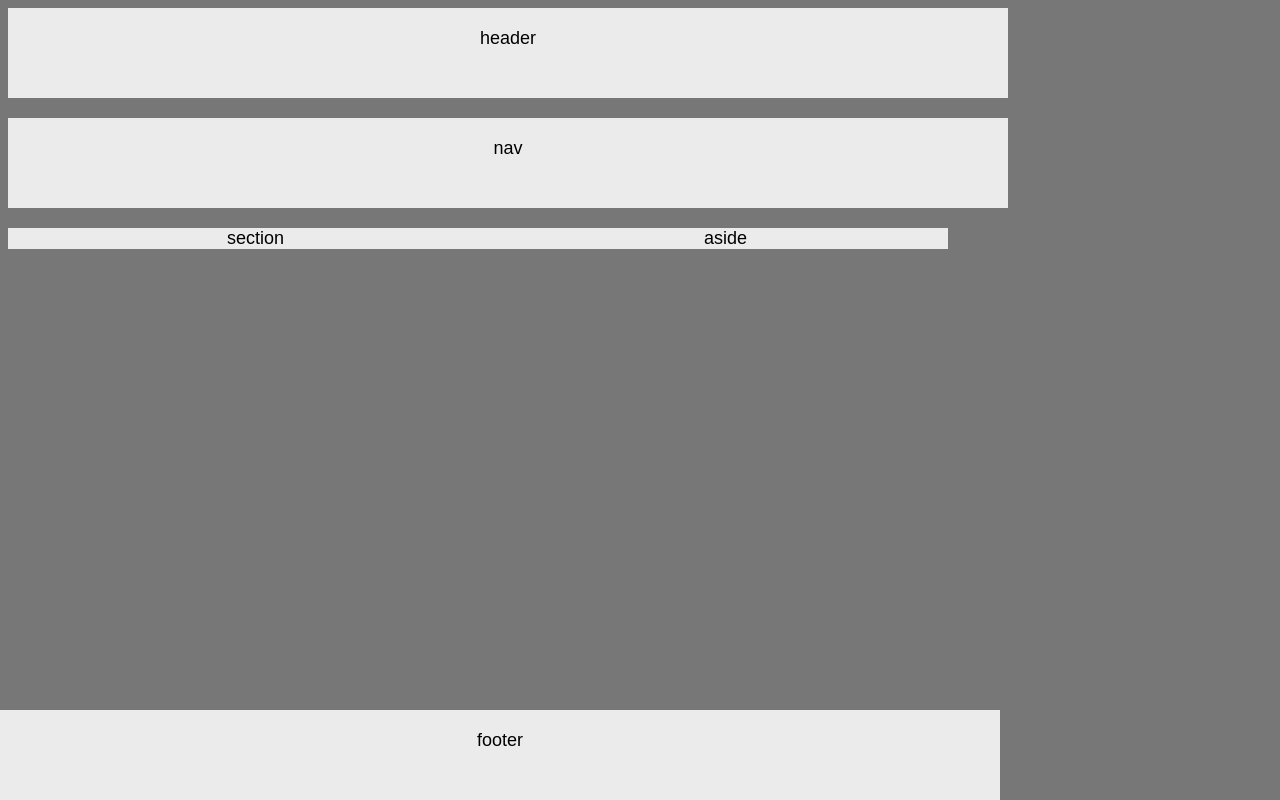
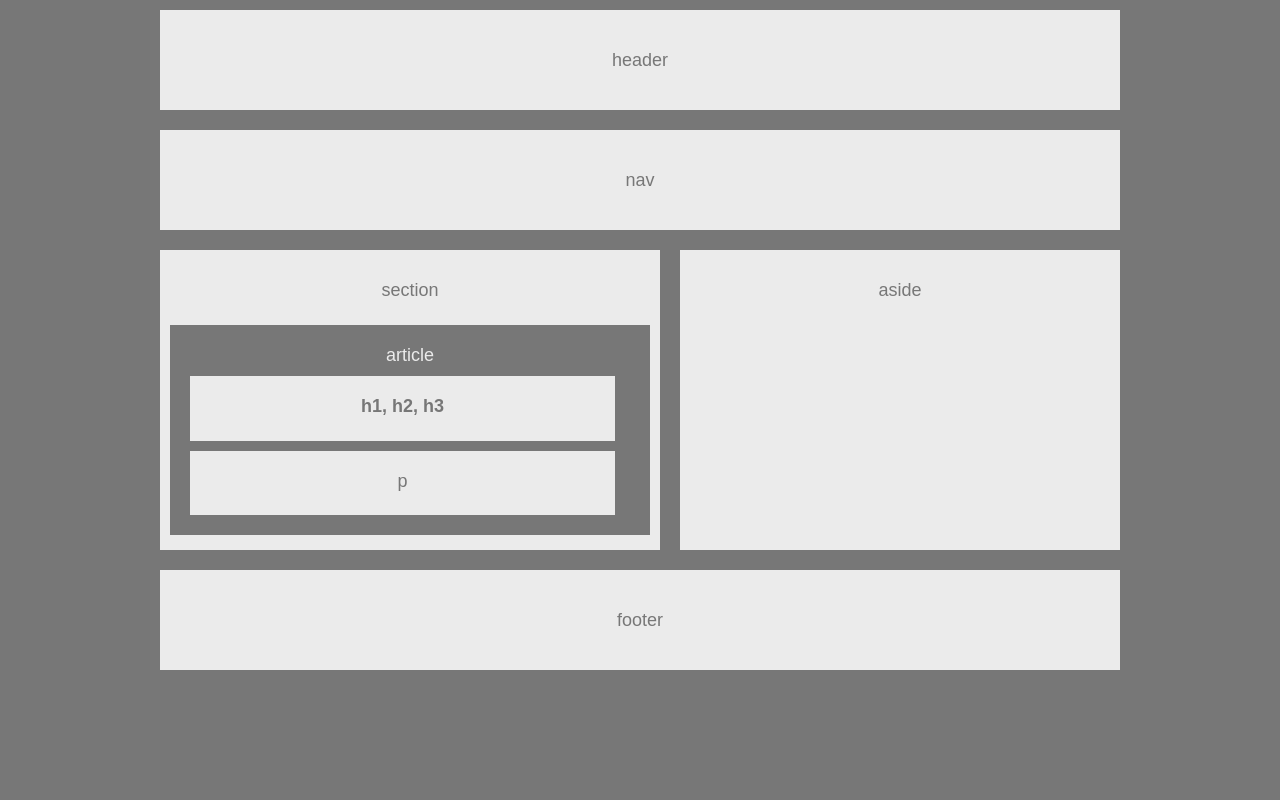
Before and after one commit to rpunches/HW-Wireframe, a plain HTML site: page index.html in a window 1280 px wide. Drawn offline with Linux system fonts and the light colour scheme.

Commit message:
finished

```diff
--- a/index.html
+++ b/index.html
@@ -16,7 +16,12 @@
 	<div class="row">
 		<div class="column section" style="background-color: #ebebeb">
 			section
-		</div>
+			<div class="article flex-container" style="background-color: #777">
+				article
+				<div style="font-weight: bold">h1, h2, h3</div>
+				<div>p</div>
+			</div>
+			</div>
 		<div class="column aside" style="background-color: #ebebeb">
 			aside
 		</div>
--- a/style.css
+++ b/style.css
@@ -1,36 +1,40 @@
 *{
 	text-align: center;
 	background-color: #777;
+	box-sizing: border-box;
+	color: #777;
 }
 
 body{
 	width: 960px;
 	font-size: 18px;
 	font-family: 'Arial', 'Helvetica Neue', Helvetica, sans-serif;
-}
-
-section{
-	background-color: #ebebeb;
+	margin: auto;
 }
 
 header{
 	background-color: #ebebeb;
 	width: 960px;
-	height: 50px;
-	padding: 20px;
+	height: 100px;
+	padding: 40px;
 	margin-bottom: 20px;
+	margin-top: 10px;
 }
 
 .column{
 	float: left;
+	height: 300px;
+	padding: 30px;
 }
 
 .section{
-	width: 495px;
+	width: 500px;
+	margin-right: 20px;
+	position: relative;
 }
 
 .aside{
-	width: 445px;
+	width: 440px;
 }
 
 .row:after{
@@ -39,27 +43,38 @@ header{
 	clear: both;
 }
 
-#article{
-	background-color: #777;
-	height: 200px;
-	margin-top: 20px;
-	padding-top: 30px;
+.article{
+	position: absolute;
+	width: 480px;
+	height: 70%;
+	text-align: center;
+	top: 25%;
+	color: #ebebeb;
+	left: 10px;
+	padding: 20px;
 }
 
-.div{
+.flex-container{
+	display: flex;
+	flex-direction: column;
+	flex-wrap: nowrap;
+	justify-content: center;
+}
+
+.flex-container>div{
 	background-color: #ebebeb;
-	margin: 10px;
-	height: 75px;
+	color: #777;
+	width: 425px;
+	margin-top: 10px;
+	height: 100px;
+	padding: 20px;
 }
 
 footer{
 	width: 960px;
-	height: 50px;
-	padding: 20px;
-	padding: 20px;
-  	margin-top: 20px;
+	height: 100px;
+	padding: 40px;
+	margin-top: 20px;
  	background-color: #ebebeb;
- 	position: fixed;
- 	left:0;
  	bottom: 0;
-}
+ }
```
